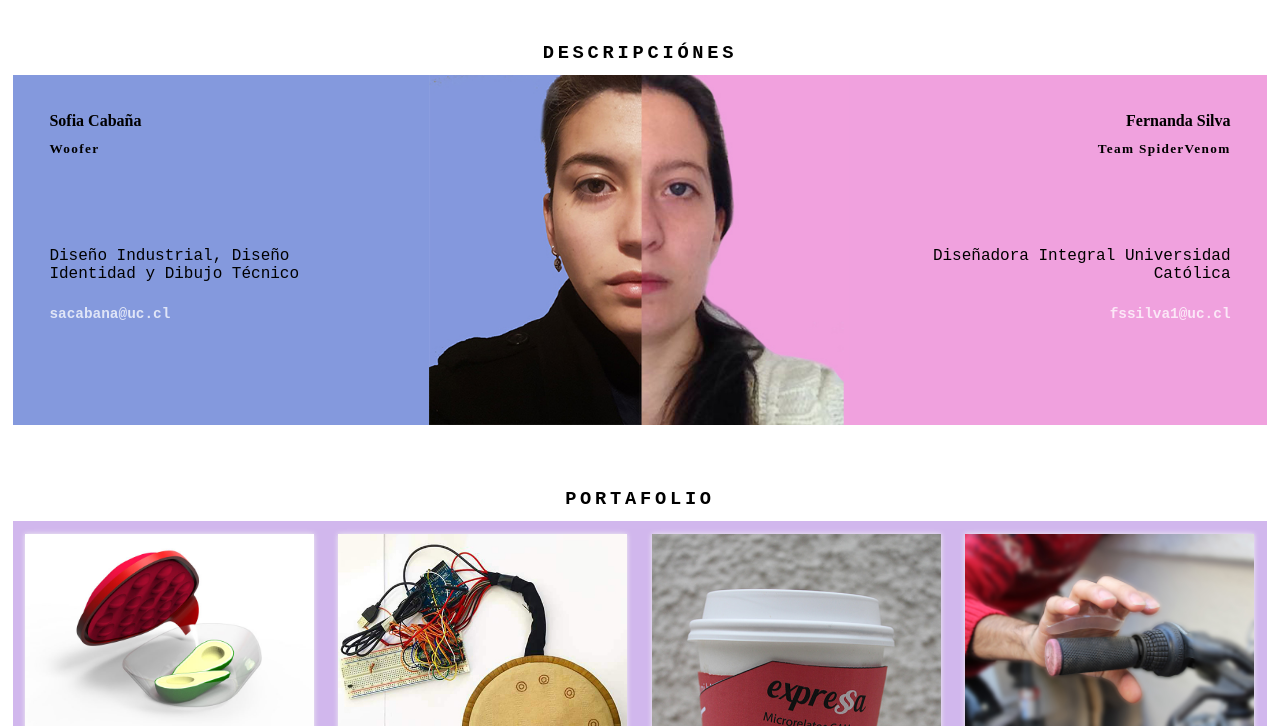
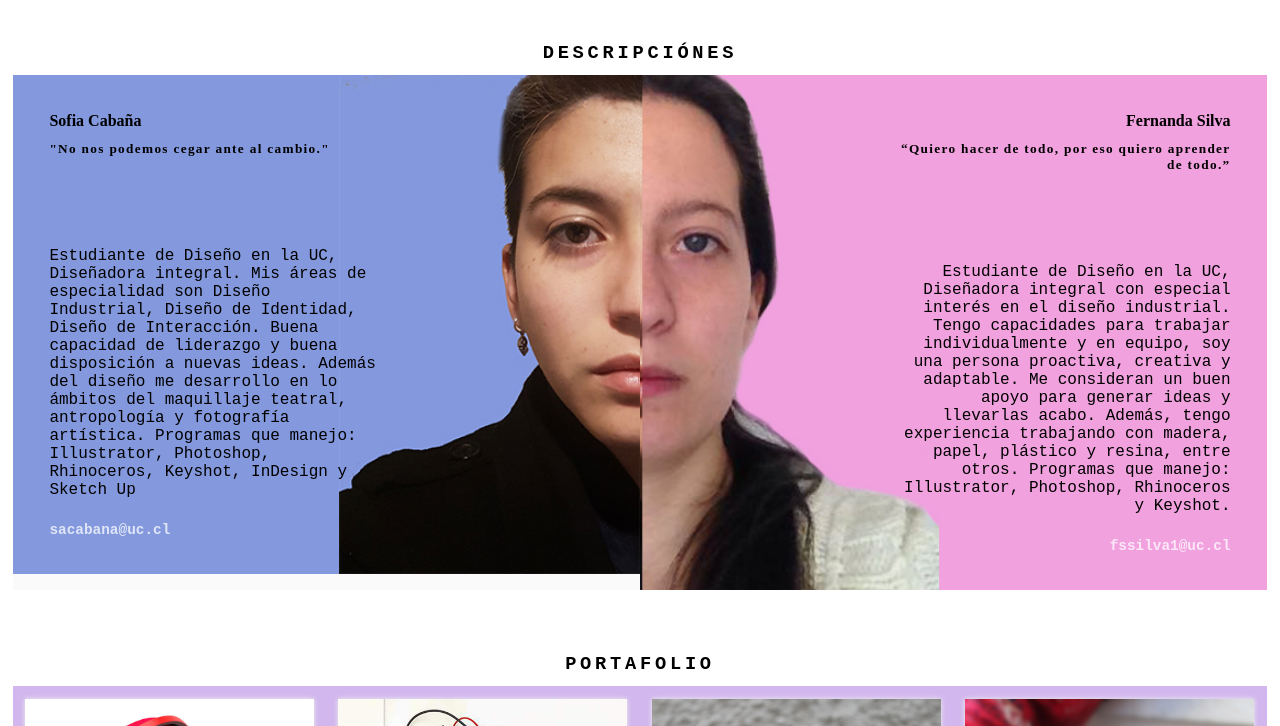
Before and after one commit to sofiacabana/cabana-silva, a plain HTML site: page index.html in a window 1280 px wide. Shown: the part 716-1442 px from the top of the page. Drawn offline with Linux system fonts and the light colour scheme; a web font is replaced by a local one.

Commit message:
Update index.html

```diff
--- a/index.html
+++ b/index.html
@@ -70,14 +70,22 @@
 <div id="somos">
 	<div class="dupla primera">
 		<h4>Sofia Cabaña</h4>
-		<h5>Woofer</h5>
-		<p>Diseño Industrial, Diseño Identidad y Dibujo Técnico</p>
+		<h5>"No nos podemos cegar ante al cambio."</h5>
+		<p>Estudiante de Diseño en la UC, Diseñadora integral.
+        Mis áreas de especialidad son Diseño Industrial, Diseño de Identidad, Diseño de Interacción.
+        Buena capacidad de liderazgo y buena disposición a nuevas ideas. Además del diseño me desarrollo en lo ámbitos del maquillaje teatral, antropología y fotografía artística.
+
+        Programas que manejo: Illustrator, Photoshop, Rhinoceros, Keyshot, InDesign y Sketch Up </p>
 		<address><a href="mailto:sacabana@uc.cl">sacabana@uc.cl</a></address>
 	</div><!--/dupla primera-->
 	<div class="dupla segunda">
 		<h4>Fernanda Silva</h4>
-		<h5>Team SpiderVenom</h5>
-		<p>Diseñadora Integral Universidad Católica </p>
+		<h5>“Quiero hacer de todo, por eso quiero aprender de todo.”</h5>
+		<p>Estudiante de Diseño en la UC, Diseñadora integral con especial interés en el diseño industrial.
+
+Tengo capacidades para trabajar individualmente y en equipo, soy una persona proactiva, creativa y adaptable. Me consideran un buen apoyo para generar ideas y llevarlas acabo. Además, tengo experiencia trabajando con madera, papel, plástico y resina, entre otros.
+
+Programas que manejo: Illustrator, Photoshop, Rhinoceros y Keyshot. </p>
 		<address><a href="mailto:fssilva1@uc.cl">fssilva1@uc.cl</a></address>
 	</div><!--/dupla segunda-->
 	<hr />
```
